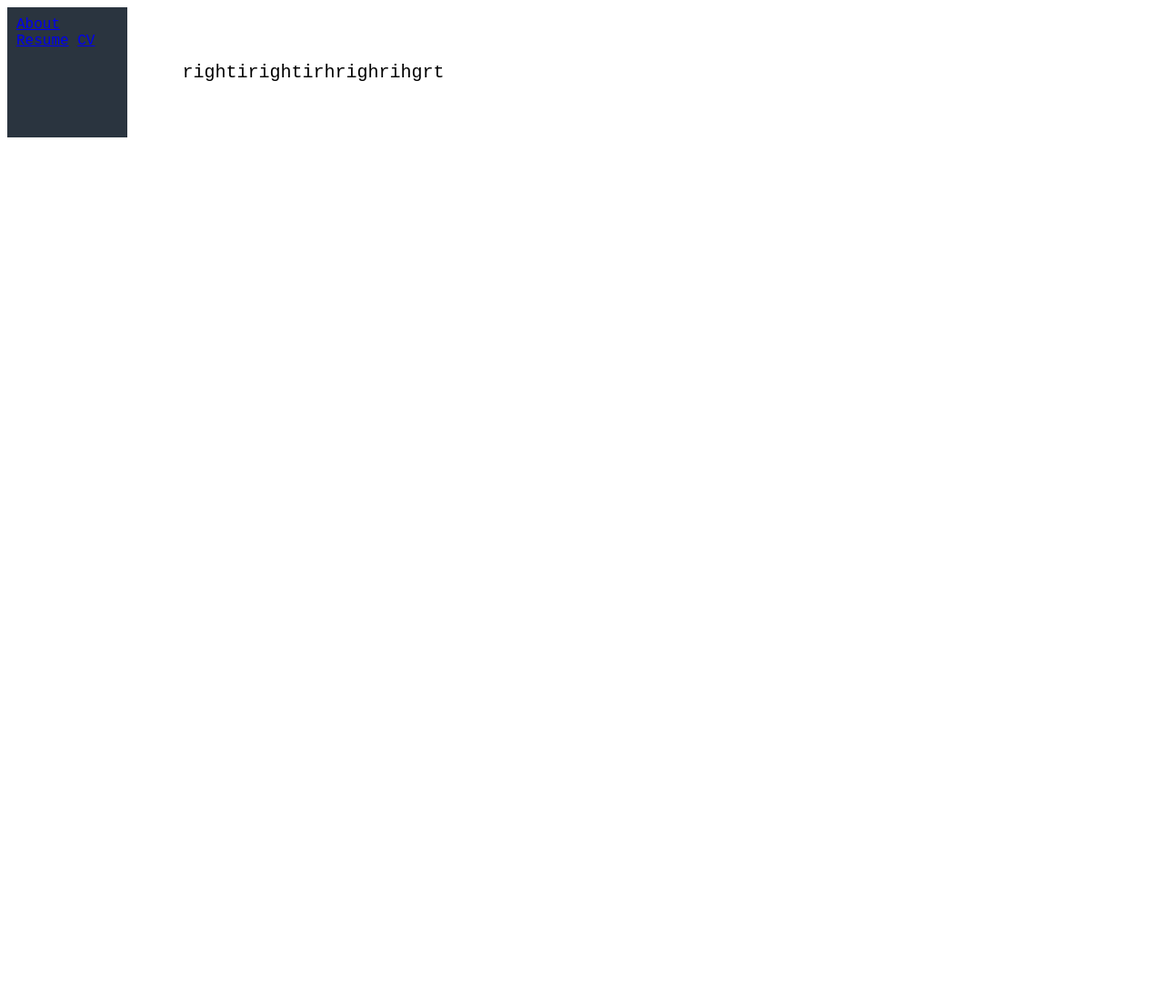
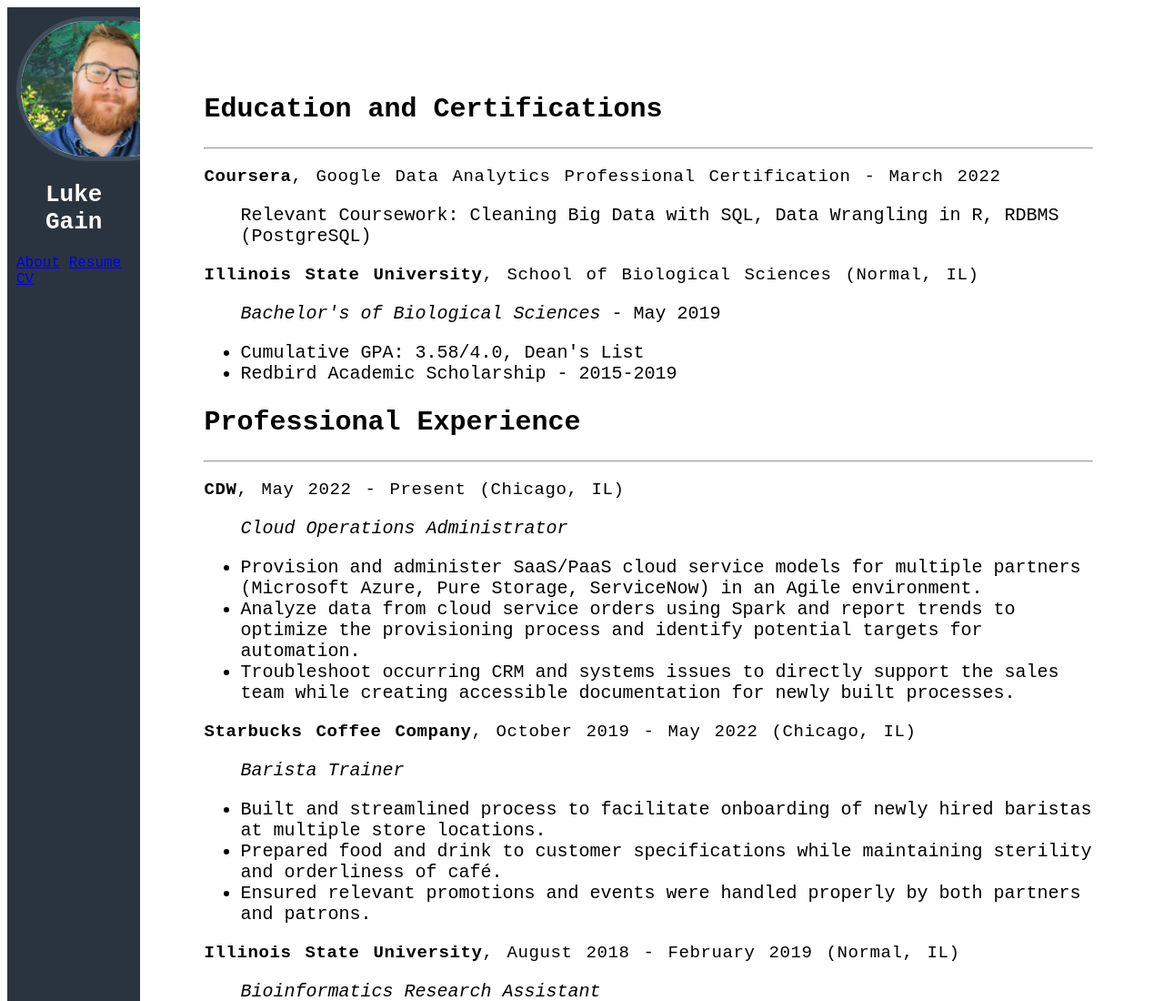
Before and after one commit to Lagain/portfolio-site, a plain HTML site: page index.html in a window 1280 px wide. Shown: the top 1100 px of the page at 91% size. Before the commit the page ends 800 px from the top, so only its background shows below. Drawn offline with Linux system fonts and the light colour scheme.

Commit message:
Added all resume info and formatted

```diff
--- a/index.html
+++ b/index.html
@@ -2,9 +2,11 @@
 <html lang="en">
 
     <head>
+
         <meta charset="UTF-8">
         <title>Luke Gain</title>
         <link rel="stylesheet" href="styles.css">
+
     </head>
 
     <body>
@@ -13,19 +15,82 @@
 
             <div class="column left" style="background-color: rgb(42, 52, 63);">
 
+                <img class="avatar" src="./images/profilepic.png" alt="Portrait of Luke Gain">
+
+                <h2 class="header">Luke Gain</h2>
+
                 <a href="about.html">About</a>
                 <a href="resume.html">Resume</a>
                 <a href="cv.html">CV</a>
+
             </div>
 
             <div class="column right" style="background-color: white;">
-                rightirightirhrighrihgrt
+
+                <div class="resume-content">
+
+                    <h2>Education and Certifications</h2>
+                    <hr>
+
+                    <p><strong>Coursera</strong>, Google Data Analytics Professional Certification - March 2022
+                        <ul>Relevant Coursework: Cleaning Big Data with SQL, Data Wrangling in R, RDBMS (PostgreSQL)</ul>
+                    </p>
+
+                    <p><strong>Illinois State University</strong>, School of Biological Sciences  (Normal, IL)
+
+                        <ul><em>Bachelor's of Biological Sciences</em> - May 2019</ul>
+                        <ul>
+                            <li>Cumulative GPA: 3.58/4.0, Dean's List</li>
+                            <li>Redbird Academic Scholarship - 2015-2019</li>
+                        </ul>
+                    </p>
+
+                    <h2>Professional Experience</h2>
+                    <hr>
+
+                    <p><strong>CDW</strong>, May 2022 - Present (Chicago, IL)
+                        <ul><em>Cloud Operations Administrator</em></ul>
+                        <ul>
+                            <li>Provision and administer SaaS/PaaS cloud service models for multiple partners (Microsoft Azure, Pure Storage, ServiceNow) in an Agile environment.</li>
+                            <li>Analyze data from cloud service orders using Spark and report trends to optimize the provisioning process and identify potential targets for automation.</li>
+                            <li>Troubleshoot occurring CRM and systems issues to directly support the sales team while creating accessible documentation for newly built processes.</li>
+                        </ul>
+                    </p>
+
+                    <p><strong>Starbucks Coffee Company</strong>, October 2019 - May 2022 (Chicago, IL)
+                        <ul><em>Barista Trainer</em></ul>
+                        <ul>
+                            <li>Built and streamlined process to facilitate onboarding of newly hired baristas at multiple store locations.</li>
+                            <li>Prepared food and drink to customer specifications while maintaining sterility and orderliness of café.</li>
+                            <li>Ensured relevant promotions and events were handled properly by both partners and patrons.</li>
+                        </ul>
+                    </p>
+
+                    <p><strong>Illinois State University</strong>, August 2018 - February 2019 (Normal, IL)
+                        <ul><em>Bioinformatics Research Assistant</em></ul>
+                        <ul>
+                            <li>Built and maintained data pipeline using Python to clean and transform Next Generation Sequencing (NGS) data generated in wet lab.</li>
+                            <li>Performed statistical analysis of genomic DNA using R (Bioconductor) and visualized findings with ggplot2.</li>
+                            <li>Utilized BLAST, MEME, Phyre2, and GATK to annotate unmapped NGS data and uploaded results to UCSC Genome Browser.</li>
+                        </ul>
+
+                    </p>
+
+                    <h2>Skills</h2>
+                    <hr>
+
+                    <ul>
+                        <li><strong>Languages: </strong> Python (pandas, numpy), R (tidyverse, RMD), Bash, Golang, JavaScript, C</li>
+                        <li><strong>Technologies: </strong> SQL, Git, Linux, Docker, REST APIs, HTML/CSS, Node.js</li>
+                        <li><strong>Data Analytics: </strong> Excel (pivot tables, VLOOKUP), Tableau, Power BI, PostgreSQL, MongoDB, ETL</li>
+                    </ul>
+
+                </div>
+
             </div>
 
         </div>
 
-        <div class="header">Luke Gain</div>
-
     </body>
 
 </html>
--- a/styles.css
+++ b/styles.css
@@ -33,7 +33,7 @@ p {
 
 img {
     height: auto;
-    width: 215px
+    width: 200px
 }
 
 .row {
@@ -55,6 +55,10 @@ img {
     color:#000000;
     background-color: #ffffff;
     font-size: 20px;
+    padding: 100x;
+}
+
+.resume-content {
     padding: 60px;
 }
 
```
